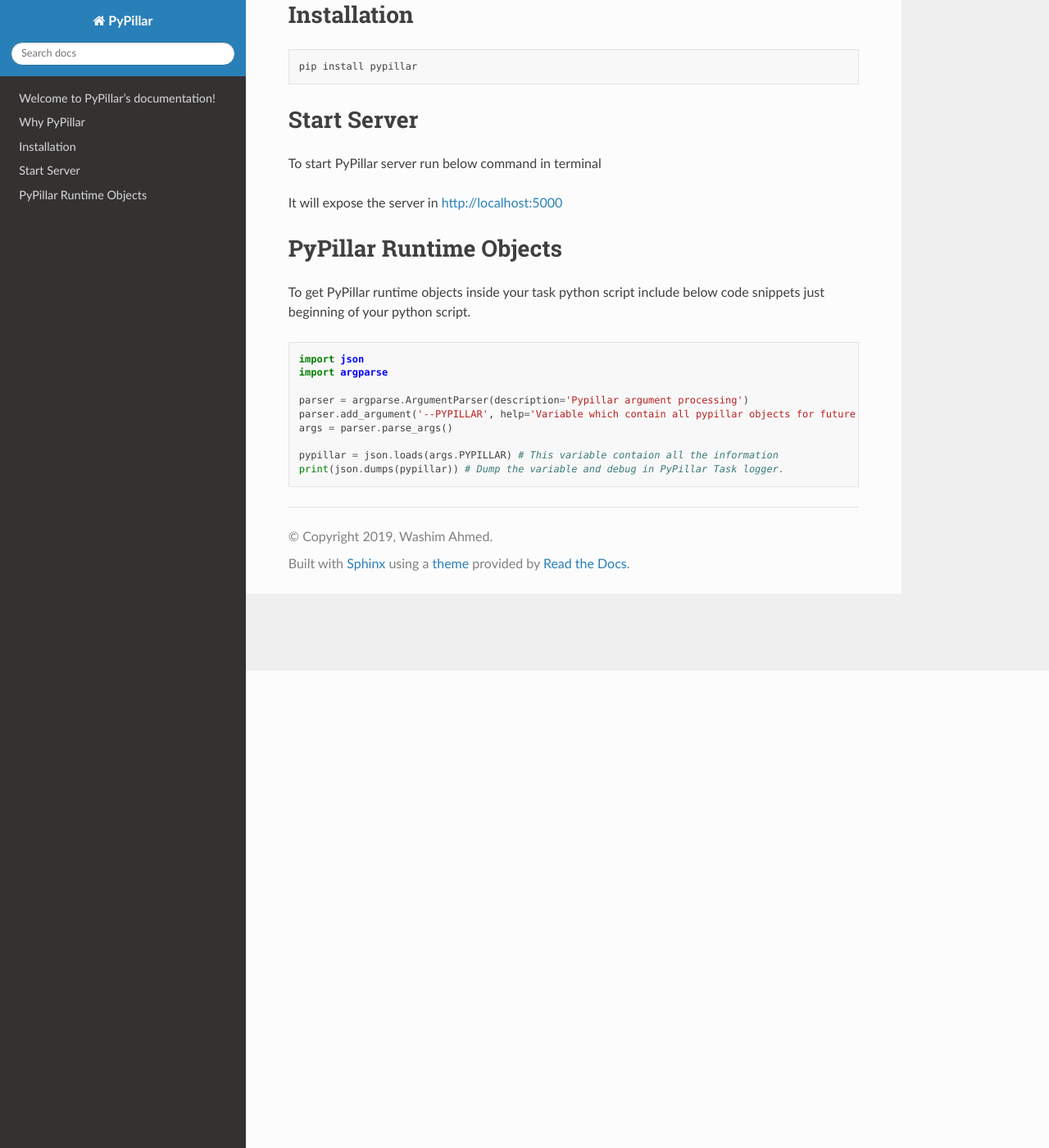
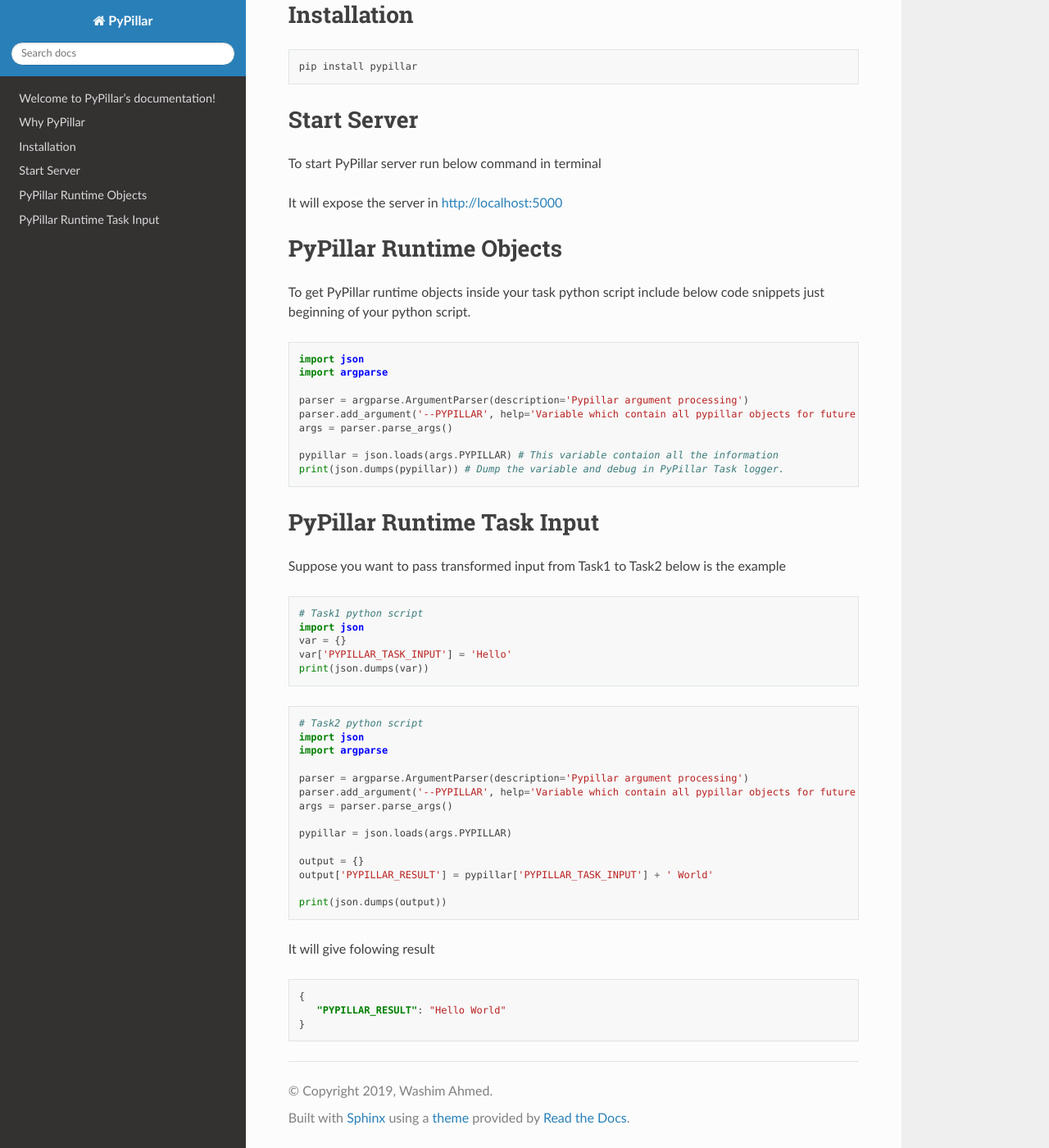
Before and after one commit to washim/pypillar, a Sphinx documentation site: the page built from docs/source/index.rst, in a window 1280 px wide and 1400 px high, scrolled down 582 px. Shown: the whole window at 82% size. Built offline with Sphinx 7.4.7 and the Read the Docs theme 2.0.0, drawn with Linux system fonts in a browser that asks for light colours.

Commit message:
Code updated

```diff
--- a/docs/source/index.rst
+++ b/docs/source/index.rst
@@ -49,3 +49,40 @@
 
    pypillar = json.loads(args.PYPILLAR) # This variable contaion all the information
    print(json.dumps(pypillar)) # Dump the variable and debug in PyPillar Task logger.
+
+PyPillar Runtime Task Input
+=====================================
+Suppose you want to pass transformed input from Task1 to Task2 below is the example
+
+.. code-block:: python
+
+   # Task1 python script
+   import json
+   var = {}
+   var['PYPILLAR_TASK_INPUT'] = 'Hello'
+   print(json.dumps(var))
+
+.. code-block:: python
+
+   # Task2 python script
+   import json
+   import argparse
+
+   parser = argparse.ArgumentParser(description='Pypillar argument processing')
+   parser.add_argument('--PYPILLAR', help='Variable which contain all pypillar objects for future references.')
+   args = parser.parse_args()
+
+   pypillar = json.loads(args.PYPILLAR)
+
+   output = {}
+   output['PYPILLAR_RESULT'] = pypillar['PYPILLAR_TASK_INPUT'] + ' World'
+
+   print(json.dumps(output))
+
+It will give folowing result
+
+.. code-block:: json
+
+   {
+      "PYPILLAR_RESULT": "Hello World"
+   }
```
Also changed, not shown: 1 other file.
